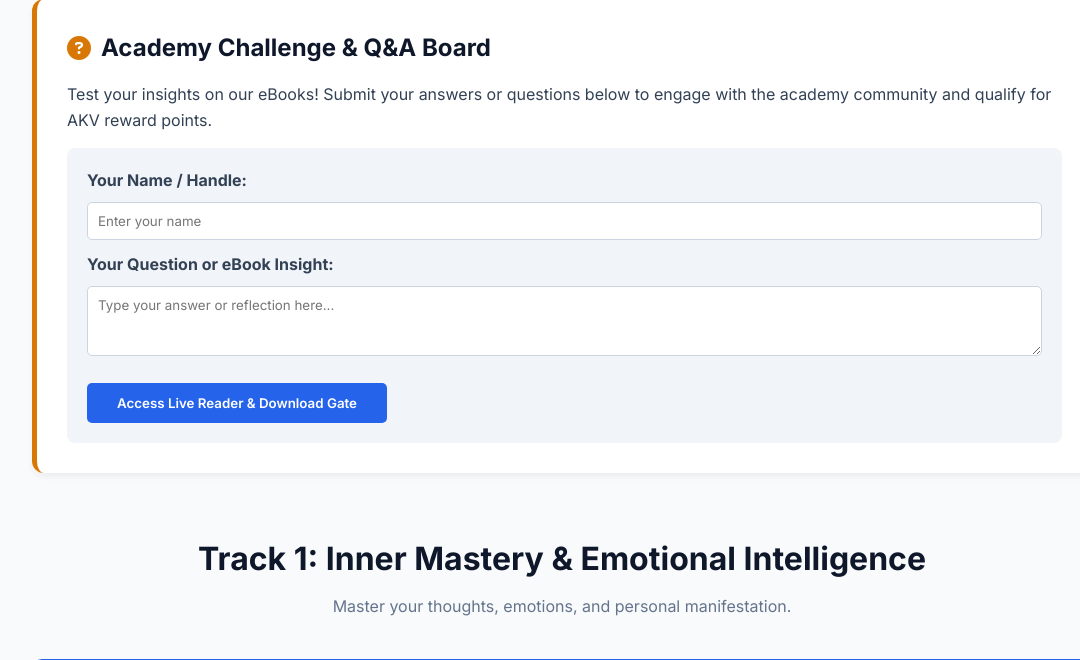
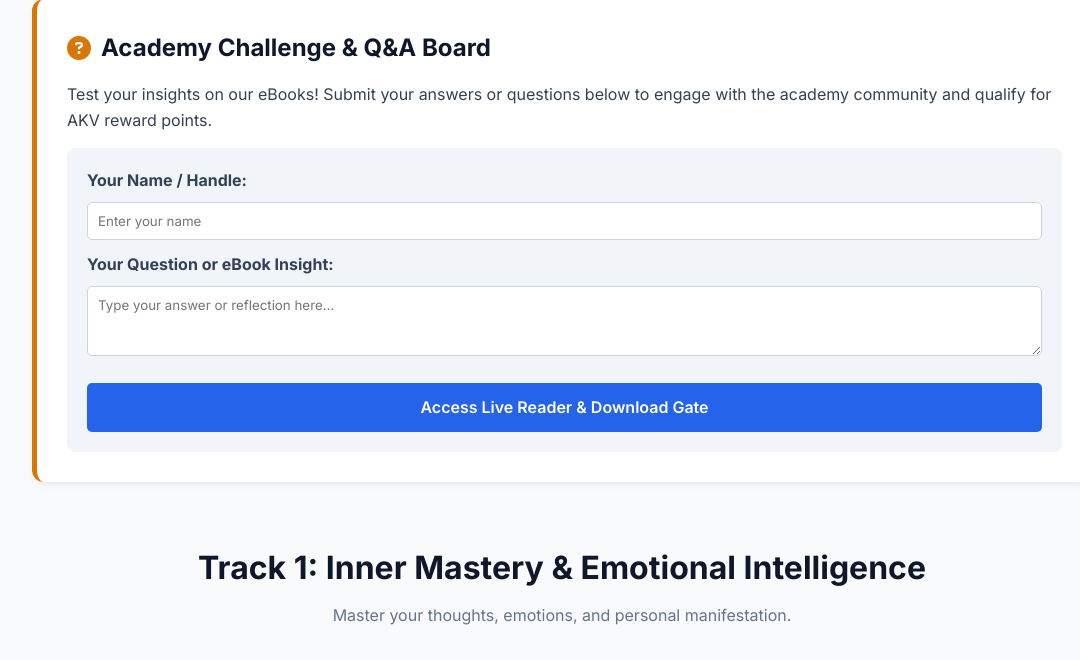
Before and after one commit to Aboladale01/global-command-center, a Flask app: page / in a window 1280 px wide. Shown: the part 946-1606 px from the top of the page, without its empty margins (78-1158 px from the left). Run offline with Flask 3, Linux system fonts and the light colour scheme.

Commit message:
Fix button and link structure in index.html

```diff
--- a/templates/index.html
+++ b/templates/index.html
@@ -102,10 +102,8 @@
 
                 <label for="studentAnswer"><strong>Your Question or eBook Insight:</strong></label>
                 <textarea id="studentAnswer" rows="3" placeholder="Type your answer or reflection here..."></textarea>
-                <button class="btn" onclick="alert
-
-<a href="/reader" class="btn" style="text-align: center; display: block; margin-top: 15px;">Access Live Reader & Download Gate</a>
-<Submit to Academy</button>
+                <a href="/reader" class="btn" style="text-align: center; display: block; margin-top: 15px;">Access Live Reader & Download Gate</a>
+              <Submit to Academy</button>
             </div>
         </div>
         <div class="track-section">
```
